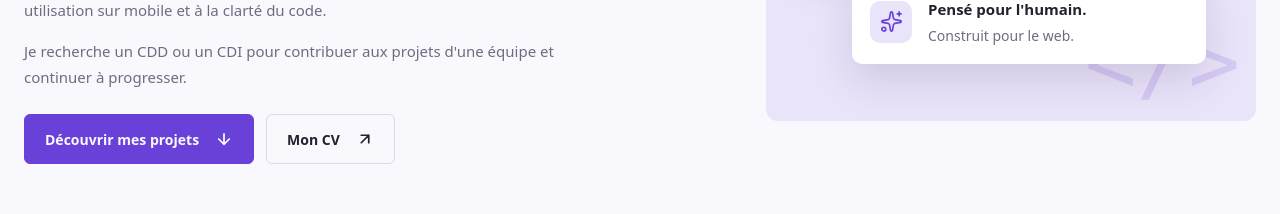
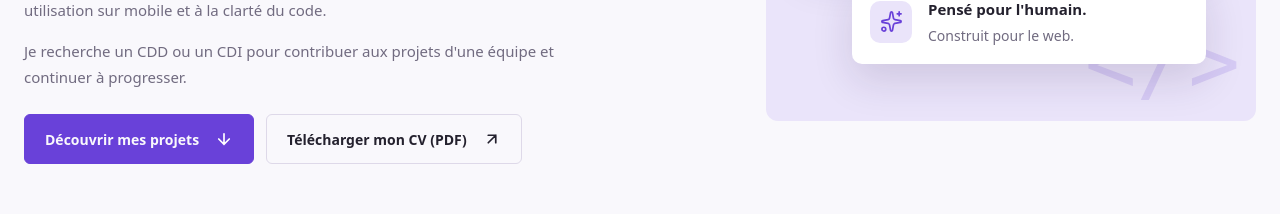
Before and after one commit to VaugeoisThomas/portefolio, a React (Vite) app: page / in a window 1280 px wide. Shown: the part 560-774 px from the top of the page. Built offline with nearby package versions, Linux system fonts and the light colour scheme.

Commit message:
feat: permettre le téléchargement du CV en PDF (#7)

```diff
--- a/src/components/Intro/Intro.tsx
+++ b/src/components/Intro/Intro.tsx
@@ -36,10 +36,10 @@ function Intro() {
                         <img src={arrowDown} alt="" />
                     </a>
                     <a
-                        href="https://vaugeoisthomas.github.io/CurriculumVitae/"
-                        target='_blank'
-                        rel="noopener noreferrer">
-                        Mon CV
+                        href={`${import.meta.env.BASE_URL}cv-thomas-vaugeois.pdf`}
+                        download
+                    >
+                        Télécharger mon CV (PDF)
                         <img src={arrowUpRight} alt='' />
                     </a>
                 </div>
@@ -53,7 +53,7 @@ function Intro() {
                 <p className="intro-details-speciality">Développement web</p>
                 <p className="intro-details-year">Portfolio / 2026</p>
             </div>
-        </section>
+        </section >
     )
 }
 
```
Also changed, not shown: 2 other files (tests, documents, lock files or other folders).
